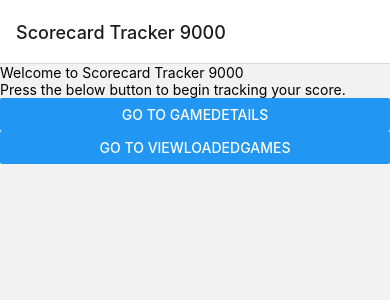
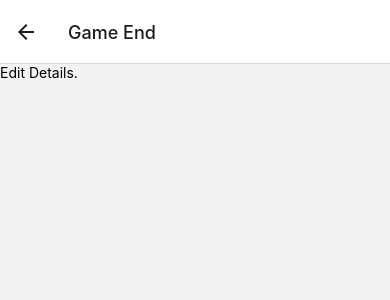
Before and after one commit to TKing1517/ScoreCardAssignment, a React Native app: screen /EditGameDetails in a window 390 px wide. Shown: the top 300 px of the page. Built offline with nearby package versions, Linux system fonts and the light colour scheme.

Commit message:
Added skeleton for editing items.

```diff
--- a/App.js
+++ b/App.js
@@ -13,6 +13,7 @@ import TeamAShot from './Source/Screens/TeamAShot';
 import TeamBShot from './Source/Screens/TeamBShot';
 import ViewLoadedGames from './Source/Screens/ViewLoadedGames';
 import GameEnd from './Source/Screens/GameEnd';
+import EditGameDetails from './Source/Screens/EditGameDetails';
 
 const App = () => {
   const Stack = createNativeStackNavigator();
@@ -80,6 +81,11 @@ const App = () => {
             component = {GameEnd}
             options = {{title:"Game End"}}
           />
+          <Stack.Screen
+            name='EditGameDetails'
+            component = {EditGameDetails}
+            options = {{title:"Game End"}}
+          />
         </Stack.Navigator>
       </NavigationContainer>
     </ItemProvider>
--- /dev/null
+++ b/Source/Screens/EditGameDetails.js
@@ -0,0 +1,19 @@
+import React from "react";
+import { View,Text,StyleSheet,TextInput,Button,FlatList,Pressable} from 'react-native';
+import { useState, useContext } from "react";
+
+const EditGameDetails = (navigation) => {
+
+    return(
+        <View>
+            <Text>Edit Details.</Text>
+        </View>
+
+    )
+};
+
+const styles = StyleSheet.create({
+
+})
+
+export default EditGameDetails;
--- a/Source/Screens/ViewLoadedGames.js
+++ b/Source/Screens/ViewLoadedGames.js
@@ -22,6 +22,9 @@ const ViewLoadedGames = ({navigation, route}) => {
                     <Pressable onPress={() => {deleteDetails(item.id)}}>
                         <MaterialIcons name="delete" size={38} color="red" />
                     </Pressable>
+                    <Button title="Edit Item" onPress={() => {
+                        navigation.navigate('EditGameDetails',{id:item.id});
+                    }} />
                     </Pressable>
 
                 )
```
